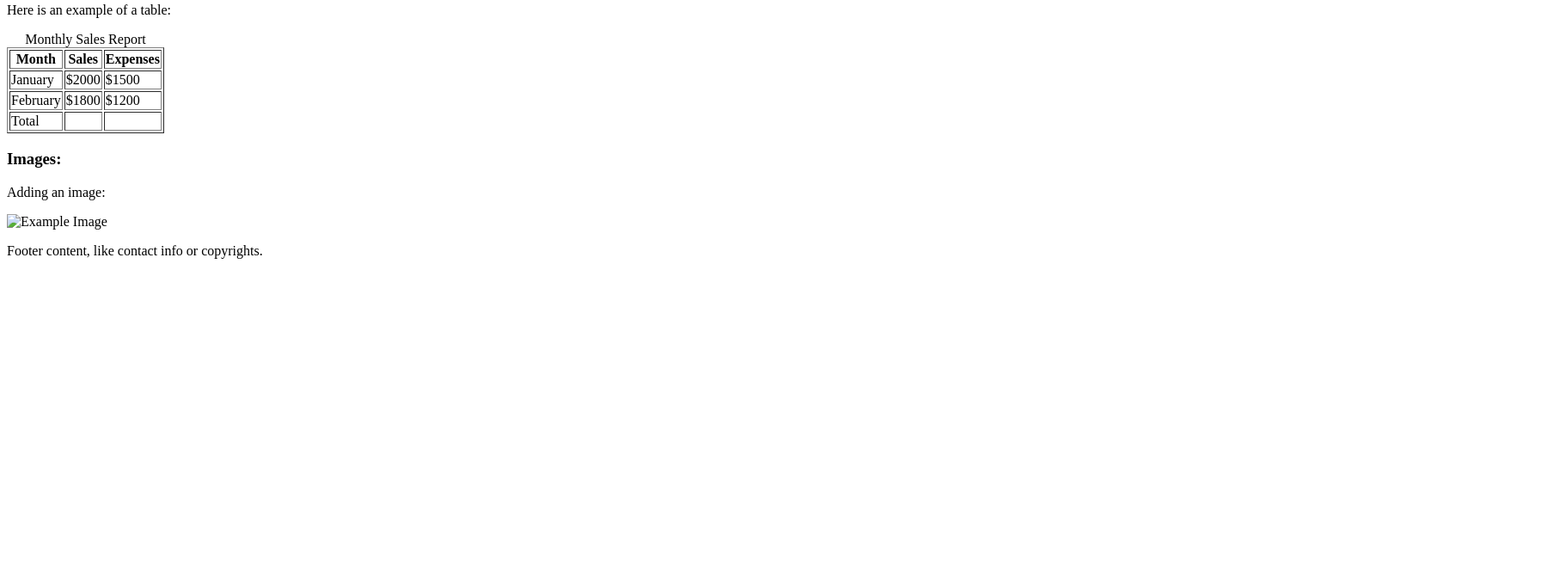
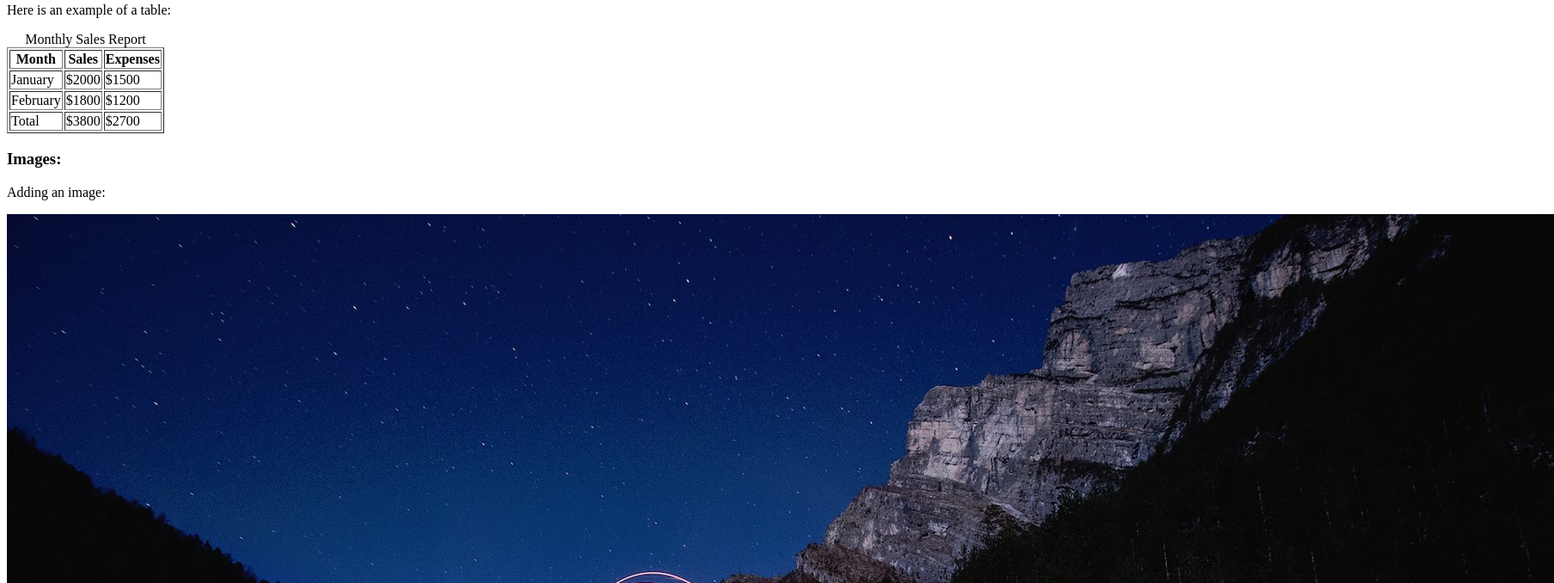
Before and after one commit to Mark-Guerta/ENSF381_Lab2, a plain HTML site: page news.html in a window 1280 px wide. Shown: the part 994-1672 px from the top of the page at 86% size, 1808 px wide, since content can reach past the window. Before the commit the page ends 1311 px from the top, so only its background shows below. Drawn offline with Linux system fonts and the light colour scheme.

Commit message:
Updated file

```diff
--- a/news.html
+++ b/news.html
@@ -2,8 +2,8 @@
 =========================================================
 Name        : news.html
 Assignment  : Lab 2 Exercise C
-Author(s)   : Mahdi Ansari, William Arthur Philip Louis
-Submission  : May 21, 2030
+Author(s)   : SYED DANIAL FARRUKH, Mark Guerta
+Submission  : January 24, 2024
 Description : A simple HTML file.
 =========================================================
 -->
@@ -121,21 +121,24 @@ Description : A simple HTML file.
 			<tfoot>
 				<tr>
 					<td>Total</td>
-					<td><!--Put column total here--></td>
-					<td><!--Put column total here--></td>
+					<td>$3800</td>
+					<td>$2700</td>
 				</tr>
 			</tfoot>
         </table>
 
 		<h3>Images:</h3>
         <p>Adding an image:</p>
-        <img src="example.jpg" alt="Example Image"> <!--Fix addressing issue-->
+        <img src="images/example.jpg" alt="Example Image"> <!--Fix addressing issue-->
     </section>
 
     <footer>
-        <p>Footer content, like contact info or copyrights.</p>
+        <!--<p>Footer content, like contact info or copyrights.</p>-->
 		<!--Comment out the above p tag and add a new p tag under this comment.
 			The new p tag must contain {Copy right + your names}.-->
+        <p>
+            Copy right SYED DANIAL FARRUKH, Mark Guerta
+        </p>
     </footer>
 </body>
 </html>
```
